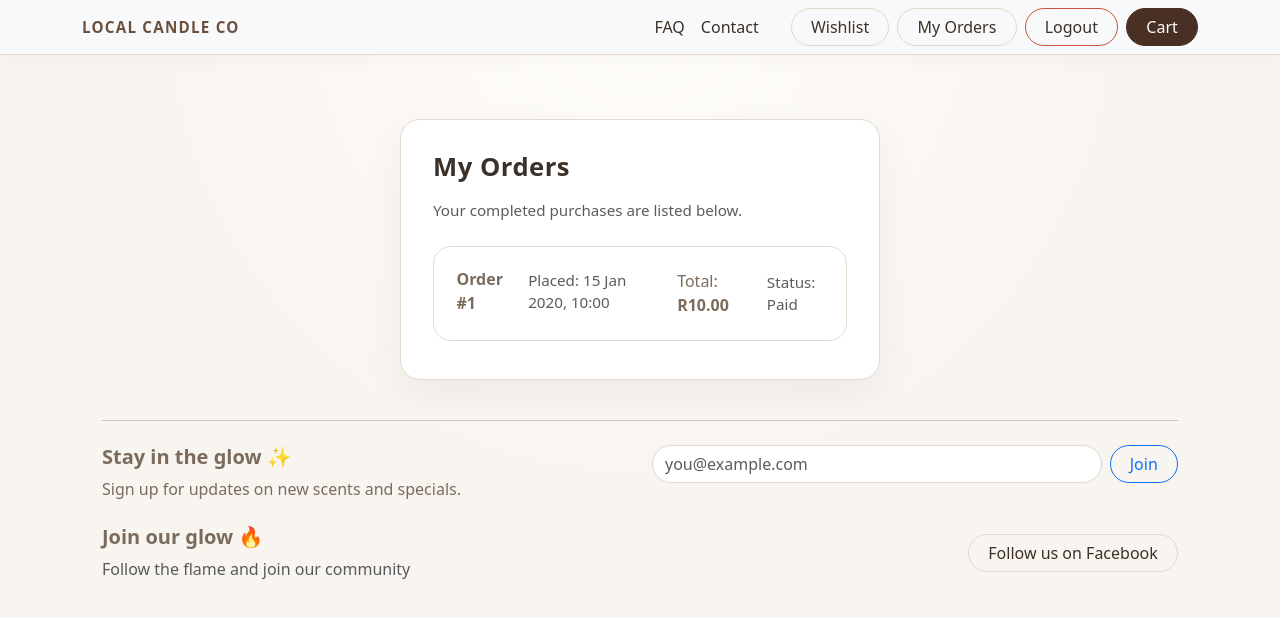
After one commit to reubenja77/local_candle_co, a Django app: page /wl/orders/ in a window 1280 px wide. The commit adds this page. Shown: the top 618 px of the page. Run offline with Django 4.2, Linux system fonts and the light colour scheme; a user stored in the database is signed in; tables that the repository leaves empty hold one stand-in row (values such as "Sample post").

Commit message:
feat: Add order confirmation and order history functionality

```diff
--- a/accounts/urls.py
+++ b/accounts/urls.py
@@ -7,4 +7,5 @@ urlpatterns = [
     path('', views.wishlist, name='wishlist'),
     path('add/<int:product_id>/', views.wishlist_add, name='wishlist_add'),
     path('remove/<int:product_id>/', views.wishlist_remove, name='wishlist_remove'),
+    path("orders/", views.order_history, name="orders"),
 ]
--- a/accounts/views.py
+++ b/accounts/views.py
@@ -3,6 +3,7 @@ from django.contrib.auth.decorators import login_required
 from django.contrib import messages
 from products.models import Product
 from .models import WishlistItem
+from checkout.models import Order
 
 
 @login_required
@@ -25,3 +26,8 @@ def wishlist_remove(request, product_id):
     WishlistItem.objects.filter(user=request.user, product=product).delete()
     messages.info(request, 'Removed from wishlist.')
     return redirect('accounts:wishlist')
+
+@login_required
+def order_history(request):
+    orders = Order.objects.filter(user=request.user).order_by("-created_at")
+    return render(request, "accounts/order_history.html", {"orders": orders})
--- /dev/null
+++ b/templates/accounts/order_history.html
@@ -0,0 +1,28 @@
+{% extends "base.html" %}
+{% block page_title %}My Orders{% endblock %}
+{% block meta_description %}View your previous Local Candle Co orders.{% endblock %}
+
+{% block content %}
+<div class="section-center">
+  <div class="hero-section">
+    <h1 class="mb-3">My Orders</h1>
+    <p class="text-muted mb-4">Your completed purchases are listed below.</p>
+
+    {% if orders %}
+      <div class="d-flex flex-column gap-3">
+        {% for order in orders %}
+          <div class="wishlist-item">
+            <p class="fw-semibold mb-1">Order #{{ order.id }}</p>
+            <p class="mb-1 text-muted">Placed: {{ order.created_at|date:"d M Y, H:i" }}</p>
+            <p class="mb-0">Total: <strong>R{{ order.total_amount }}</strong></p>
+            <p class="mb-0 text-muted">Status: {{ order.get_status_display }}</p>
+          </div>
+        {% endfor %}
+      </div>
+    {% else %}
+      <p class="text-muted mb-0">You have no orders yet.</p>
+      <a class="btn btn-primary w-100 mt-3" href="{% url 'products:list' %}">Browse candles</a>
+    {% endif %}
+  </div>
+</div>
+{% endblock %}
--- a/templates/base.html
+++ b/templates/base.html
@@ -51,6 +51,7 @@
               </li>
               {% if user.is_authenticated %}
               <li><a class="dropdown-item" href="/wl/">Wishlist</a></li>
+              <li><a class="dropdown-item" href="/wl/orders/">My Orders</a></li>
               <li>
                 <a class="dropdown-item" href="/accounts/logout/">Logout</a>
               </li>
@@ -79,6 +80,7 @@
         <div class="d-none d-md-flex">
           {% if user.is_authenticated %}
           <a class="btn btn-outline-secondary me-2" href="/wl/">Wishlist</a>
+          <a class="btn btn-outline-secondary me-2" href="/wl/orders/">My Orders</a>
           <a class="btn btn-outline-danger me-2" href="/accounts/logout/"
             >Logout</a
           >
--- a/templates/checkout/success.html
+++ b/templates/checkout/success.html
@@ -7,4 +7,8 @@
     <p class="mt-3">Your candles are on their way.</p>
     <a class="btn btn-primary mt-3" href="/">Back to shop</a>
   </div>
+  {% if order %}
+    <p class="text-muted mb-2">Order reference: <strong>#{{ order.id }}</strong></p>
+    <p class="text-muted">Total paid: <strong>R{{ order.total_amount }}</strong></p>
+  {% endif %}
 {% endblock %}
```
Also changed, not shown: checkout/views.py (+11 -4 lines), local_candle_co/settings.py (+13 -0 lines).
